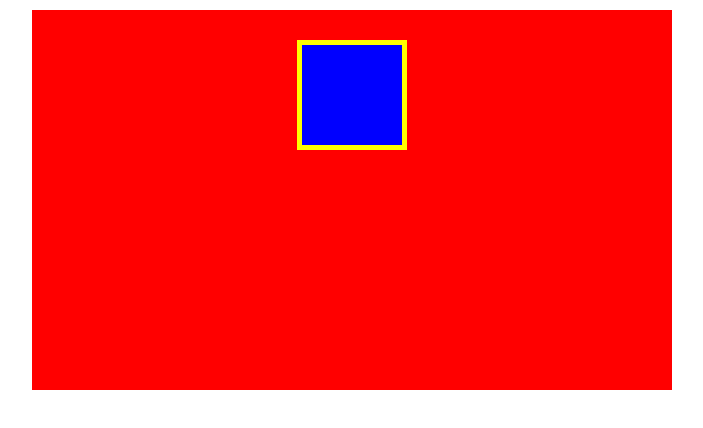
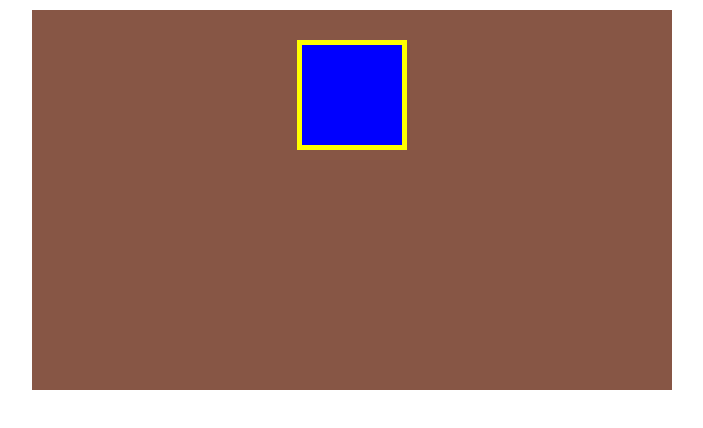
Before and after one commit to kukunju/HTML2-9, a plain HTML site: page 1-3/box/box.html in a window 1280 px wide. Shown: the whole page, without its empty margins (16-719 px from the left). Drawn offline with Linux system fonts and the light colour scheme.

Commit message:
[Finish]1-3

```diff
--- a/1-3/box/box.css
+++ b/1-3/box/box.css
@@ -1,7 +1,7 @@
 .box1{
   width: 600px;
   height: 300px;
-  background-color: red;
+  background-color: #875645;
   margin: 10px 30px 20px 40px;
   padding: 30px 20px 50px 20px;
 }
```
